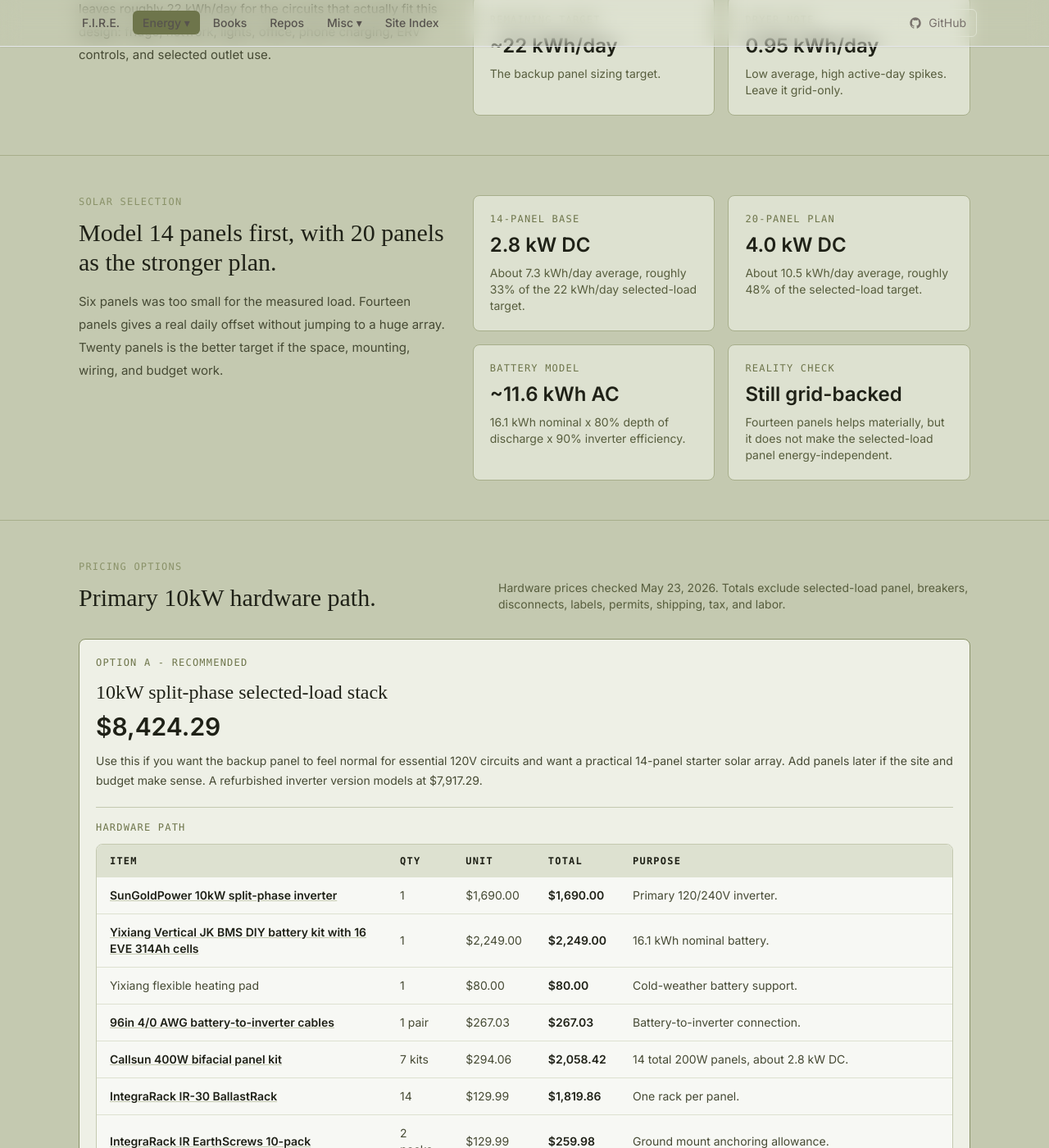
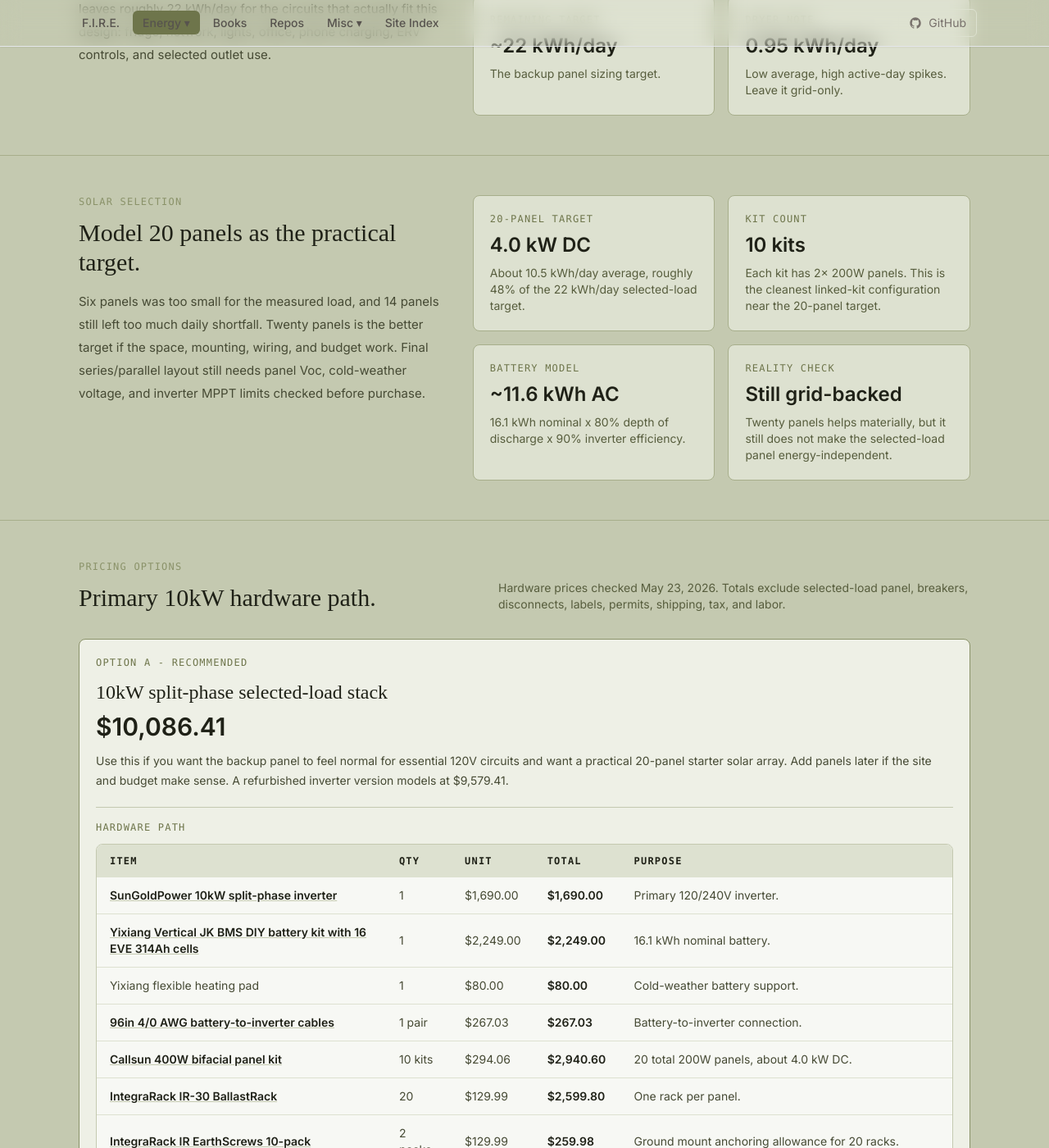
Before and after one commit to techmore/techmore.github.io, a Jekyll site: the page built from pages/energy-monitoring/will-prowse-2026.html, in a window 1280 px wide and 1400 px high, scrolled down 848 px. Shown: the whole window at 82% size. Built offline with Jekyll 4.4.1, drawn with Linux system fonts in a browser that asks for light colours; nearby versions of some CDN libraries; some web fonts are replaced; some of the changed text lies outside the part shown.

Commit message:
Model 20 panel solar path

```diff
--- a/pages/energy-monitoring/will-prowse-2026.html
+++ b/pages/energy-monitoring/will-prowse-2026.html
@@ -19,8 +19,8 @@ title: Will Prowse 2026 - Techmore
       <div class="grid gap-4 md:grid-cols-3">
         <div class="rounded-lg border border-olive-800 bg-olive-900/70 p-5">
           <p class="font-mono text-xs tracking-widest uppercase text-olive-300">Recommended path</p>
-          <p class="mt-3 text-3xl font-semibold text-white">$8,424</p>
-          <p class="mt-2 text-sm text-olive-200">10kW stack with 14 panels. Refurb model is $7,917.</p>
+          <p class="mt-3 text-3xl font-semibold text-white">$10,086</p>
+          <p class="mt-2 text-sm text-olive-200">10kW stack with 20 panels. Refurb model is $9,579.</p>
         </div>
         <div class="rounded-lg border border-olive-800 bg-olive-900/70 p-5">
           <p class="font-mono text-xs tracking-widest uppercase text-olive-300">Selected-load target</p>
@@ -75,21 +75,21 @@ title: Will Prowse 2026 - Techmore
       <div class="grid gap-8 lg:grid-cols-[0.85fr_1.15fr]">
         <div>
           <p class="font-mono text-xs tracking-widest uppercase text-olive-500">Solar selection</p>
-          <h2 class="mt-3 text-3xl text-olive-950">Model 14 panels first, with 20 panels as the stronger plan.</h2>
+          <h2 class="mt-3 text-3xl text-olive-950">Model 20 panels as the practical target.</h2>
           <p class="mt-4 text-olive-800 leading-7">
-            Six panels was too small for the measured load. Fourteen panels gives a real daily offset without jumping to a huge array. Twenty panels is the better target if the space, mounting, wiring, and budget work.
+            Six panels was too small for the measured load, and 14 panels still left too much daily shortfall. Twenty panels is the better target if the space, mounting, wiring, and budget work. Final series/parallel layout still needs panel Voc, cold-weather voltage, and inverter MPPT limits checked before purchase.
           </p>
         </div>
         <div class="grid gap-4 sm:grid-cols-2">
           <div class="rounded-lg border border-olive-400 bg-olive-200 p-5">
-            <p class="font-mono text-xs tracking-widest uppercase text-olive-600">14-panel base</p>
-            <p class="mt-2 text-2xl font-semibold text-olive-950">2.8 kW DC</p>
-            <p class="mt-2 text-sm text-olive-700">About 7.3 kWh/day average, roughly 33% of the 22 kWh/day selected-load target.</p>
+            <p class="font-mono text-xs tracking-widest uppercase text-olive-600">20-panel target</p>
+            <p class="mt-2 text-2xl font-semibold text-olive-950">4.0 kW DC</p>
+            <p class="mt-2 text-sm text-olive-700">About 10.5 kWh/day average, roughly 48% of the 22 kWh/day selected-load target.</p>
           </div>
           <div class="rounded-lg border border-olive-400 bg-olive-200 p-5">
-            <p class="font-mono text-xs tracking-widest uppercase text-olive-600">20-panel plan</p>
-            <p class="mt-2 text-2xl font-semibold text-olive-950">4.0 kW DC</p>
-            <p class="mt-2 text-sm text-olive-700">About 10.5 kWh/day average, roughly 48% of the selected-load target.</p>
+            <p class="font-mono text-xs tracking-widest uppercase text-olive-600">Kit count</p>
+            <p class="mt-2 text-2xl font-semibold text-olive-950">10 kits</p>
+            <p class="mt-2 text-sm text-olive-700">Each kit has 2x 200W panels. This is the cleanest linked-kit configuration near the 20-panel target.</p>
           </div>
           <div class="rounded-lg border border-olive-400 bg-olive-200 p-5">
             <p class="font-mono text-xs tracking-widest uppercase text-olive-600">Battery model</p>
@@ -99,7 +99,7 @@ title: Will Prowse 2026 - Techmore
           <div class="rounded-lg border border-olive-400 bg-olive-200 p-5">
             <p class="font-mono text-xs tracking-widest uppercase text-olive-600">Reality check</p>
             <p class="mt-2 text-2xl font-semibold text-olive-950">Still grid-backed</p>
-            <p class="mt-2 text-sm text-olive-700">Fourteen panels helps materially, but it does not make the selected-load panel energy-independent.</p>
+            <p class="mt-2 text-sm text-olive-700">Twenty panels helps materially, but it still does not make the selected-load panel energy-independent.</p>
           </div>
         </div>
       </div>
@@ -120,8 +120,8 @@ title: Will Prowse 2026 - Techmore
         <article class="rounded-lg border border-olive-500 bg-olive-100 p-5">
           <p class="font-mono text-xs tracking-widest uppercase text-olive-600">Option A - Recommended</p>
           <h3 class="mt-3 text-2xl text-olive-950">10kW split-phase selected-load stack</h3>
-          <p class="mt-2 text-3xl font-semibold text-olive-950">$8,424.29</p>
-          <p class="mt-3 text-sm text-olive-800 leading-6">Use this if you want the backup panel to feel normal for essential 120V circuits and want a practical 14-panel starter solar array. Add panels later if the site and budget make sense. A refurbished inverter version models at $7,917.29.</p>
+          <p class="mt-2 text-3xl font-semibold text-olive-950">$10,086.41</p>
+          <p class="mt-3 text-sm text-olive-800 leading-6">Use this if you want the backup panel to feel normal for essential 120V circuits and want a practical 20-panel starter solar array. Add panels later if the site and budget make sense. A refurbished inverter version models at $9,579.41.</p>
 
           <div class="mt-5 border-t border-olive-300 pt-4">
             <p class="font-mono text-xs tracking-widest uppercase text-olive-600">Hardware path</p>
@@ -167,16 +167,16 @@ title: Will Prowse 2026 - Techmore
                   </tr>
                   <tr>
                     <td class="px-4 py-3"><a href="https://www.amazon.com/Callsun-Bifacial-Efficiency-Monocrystalline-Off-Grid/dp/B0DC6T55ZK?th=1&linkCode=sl1&tag=vehicledwelling-20&linkId=e872f8ed2e47d73c0f523237f63b2d82&language=en_US&ref_=as_li_ss_tl" class="font-semibold text-olive-950 underline decoration-olive-300 hover:text-olive-700">Callsun 400W bifacial panel kit</a></td>
-                    <td class="px-4 py-3">7 kits</td>
+                    <td class="px-4 py-3">10 kits</td>
                     <td class="px-4 py-3">$294.06</td>
-                    <td class="px-4 py-3 font-semibold text-olive-950">$2,058.42</td>
-                    <td class="px-4 py-3">14 total 200W panels, about 2.8 kW DC.</td>
+                    <td class="px-4 py-3 font-semibold text-olive-950">$2,940.60</td>
+                    <td class="px-4 py-3">20 total 200W panels, about 4.0 kW DC.</td>
                   </tr>
                   <tr>
                     <td class="px-4 py-3"><a href="https://signaturesolar.com/integrarack-ir-30-ballastrack-solar-module-rack-1-fixed-leg/" class="font-semibold text-olive-950 underline decoration-olive-300 hover:text-olive-700">IntegraRack IR-30 BallastRack</a></td>
-                    <td class="px-4 py-3">14</td>
+                    <td class="px-4 py-3">20</td>
                     <td class="px-4 py-3">$129.99</td>
-                    <td class="px-4 py-3 font-semibold text-olive-950">$1,819.86</td>
+                    <td class="px-4 py-3 font-semibold text-olive-950">$2,599.80</td>
                     <td class="px-4 py-3">One rack per panel.</td>
                   </tr>
                   <tr>
@@ -184,13 +184,13 @@ title: Will Prowse 2026 - Techmore
                     <td class="px-4 py-3">2 packs</td>
                     <td class="px-4 py-3">$129.99</td>
                     <td class="px-4 py-3 font-semibold text-olive-950">$259.98</td>
-                    <td class="px-4 py-3">Ground mount anchoring allowance.</td>
+                    <td class="px-4 py-3">Ground mount anchoring allowance for 20 racks.</td>
                   </tr>
                 </tbody>
                 <tfoot class="bg-olive-200 text-olive-950">
                   <tr>
                     <td class="px-4 py-3 font-semibold" colspan="3">Modeled hardware subtotal</td>
-                    <td class="px-4 py-3 font-semibold">$8,424.29</td>
+                    <td class="px-4 py-3 font-semibold">$10,086.41</td>
                     <td class="px-4 py-3 text-sm">Before panel, breakers, disconnects, labels, permits, shipping, tax, and labor.</td>
                   </tr>
                 </tfoot>
@@ -200,7 +200,7 @@ title: Will Prowse 2026 - Techmore
 
           <div class="mt-5 rounded-lg border border-olive-300 bg-olive-50 p-4">
             <p class="font-mono text-xs tracking-widest uppercase text-olive-600">Refurbished inverter option</p>
-            <p class="mt-2 text-2xl font-semibold text-olive-950">$7,917.29 modeled total</p>
+            <p class="mt-2 text-2xl font-semibold text-olive-950">$9,579.41 modeled total</p>
             <p class="mt-2 text-sm text-olive-800 leading-6">
               Swap the new $1,690 inverter for the <a href="https://sungoldpower.com/collections/off-grid-solar-inverter/products/10kw-48v-split-phase-solar-inverter?variant=46786395439241" class="font-semibold text-olive-950 underline decoration-olive-300 hover:text-olive-700">refurbished SunGoldPower 10KW 48V split-phase inverter</a> at $1,183.00. The rest of the model stays the same, so the cost drops by $507.00.
             </p>
@@ -213,7 +213,7 @@ title: Will Prowse 2026 - Techmore
             </div>
             <div class="rounded-lg border border-olive-300 bg-olive-200 p-4">
               <p class="font-mono text-xs tracking-widest uppercase text-olive-600">Runtime</p>
-              <p class="mt-2 text-sm text-olive-800">About 13 hours battery-only. With 2.8 kW DC solar, average production is roughly 7.3 kWh/day, about one-third of the selected-load target.</p>
+              <p class="mt-2 text-sm text-olive-800">About 13 hours battery-only. With 4.0 kW DC solar, average production is roughly 10.5 kWh/day, about half of the selected-load target.</p>
             </div>
             <div class="rounded-lg border border-olive-300 bg-olive-200 p-4">
               <p class="font-mono text-xs tracking-widest uppercase text-olive-600">Grid charging</p>
@@ -233,7 +233,7 @@ title: Will Prowse 2026 - Techmore
         <p class="mt-2 text-sm text-olive-800 leading-6">The <a href="https://yixiangpower.com/products/pre-sale-yixiang-us-stock-eve-mb56-finished-battery-pack-32kwh-51-2v-16s-628ah-eve-lifepo4-cell-lithium-battery-estimated-shipping-date-dec-20th?sca_ref=9207522.jYuzmwEjUpH" class="font-semibold text-olive-950 underline decoration-olive-300 hover:text-olive-700">Yixiang EVE MB56 32 kWh finished battery</a> is still the cleaner more-power option. Adding it back in place of the DIY kit and heater raises the model by about $1,579, but usable AC storage rises from about 11.6 kWh to about 23 kWh.</p>
       </div>
 
-      <p class="mt-6 text-sm text-olive-700 leading-6">Moving from 14 panels to 20 panels adds about $1,662.12 before extra wiring or hardware: 3 more Callsun kits and 6 more racks. That raises the modeled solar from about 7.3 kWh/day to about 10.5 kWh/day. With 20 panels, the primary 10kW path becomes about $10,086.41, and the refurbished 10kW version becomes about $9,579.41.</p>
+      <p class="mt-6 text-sm text-olive-700 leading-6">The 20-panel model is 10 linked Callsun kits, 20 racks, and 2 earth-screw packs. The next design check is electrical stringing: verify panel Voc, cold-weather voltage rise, MPPT voltage range, conductor sizing, fusing, and disconnect requirements before treating this as a purchase-ready plan.</p>
     </div>
   </section>
 
@@ -243,7 +243,7 @@ title: Will Prowse 2026 - Techmore
         <p class="font-mono text-xs tracking-widest uppercase text-olive-500">Maximum support</p>
         <h2 class="mt-3 text-3xl text-olive-950">What the 10kW inverter can take later.</h2>
       </div>
-      <p class="max-w-xl text-sm text-olive-700">The primary 10kW path above models 14 panels, with 20 panels as the next-step plan. This card shows the upper bound if the solar side grows later. Final string design must verify panel Voc, cold-weather voltage, MPPT range, fusing, and code.</p>
+      <p class="max-w-xl text-sm text-olive-700">The primary 10kW path above models 20 panels. This card shows the upper bound if the solar side grows later. Final string design must verify panel Voc, cold-weather voltage, MPPT range, fusing, and code.</p>
     </div>
 
     <div class="mt-8">
```
